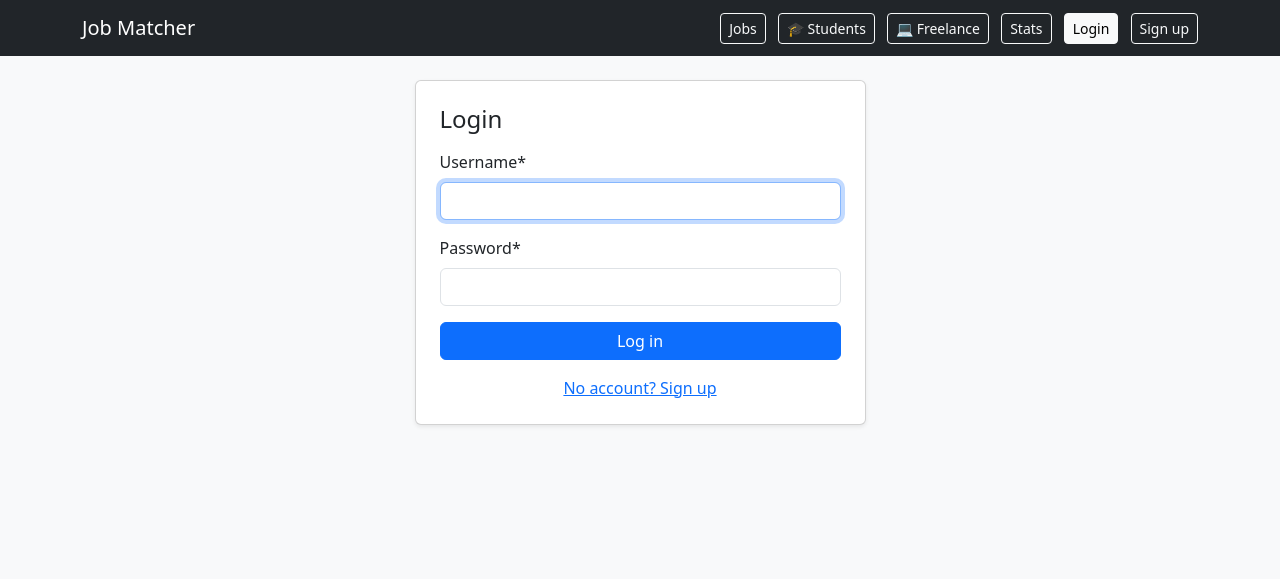
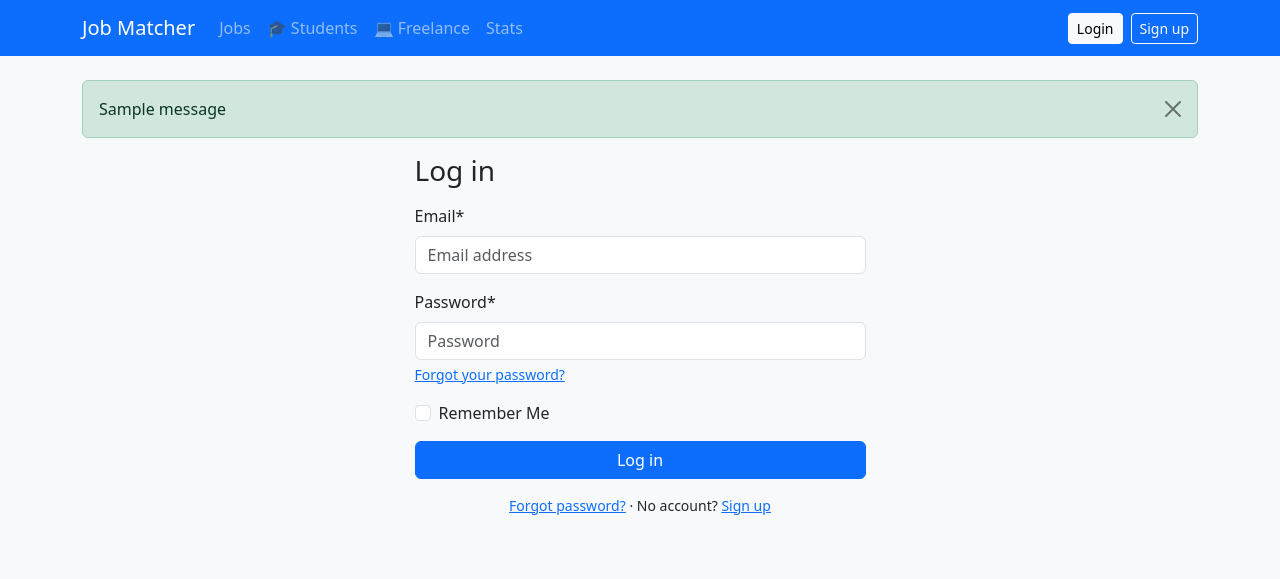
Before and after one commit to Dimon-2022/job_matcher, a Django app: page /accounts/login/ in a window 1280 px wide. Shown: the top 579 px of the page. Run offline with Django 5.2, Linux system fonts and the light colour scheme; tables that the repository leaves empty hold one stand-in row (values such as "Sample post"); one stand-in notice (Sample message) is shown; some libraries are stand-ins or nearby versions.

Commit message:
Switch auth to django-allauth: email login, verification, password reset

```diff
--- a/accounts/urls.py
+++ /dev/null
@@ -1,7 +0,0 @@
-from django.urls import path
-
-from . import views
-
-urlpatterns = [
-    path("signup/", views.signup, name="signup"),
-]
--- a/config/urls.py
+++ b/config/urls.py
@@ -8,8 +8,7 @@ urlpatterns = [
     path('', include('resumes.urls')),
     path('', include("matching.urls")),
     path('', include("jobs.urls")),
-    path("accounts/", include("django.contrib.auth.urls")),
-    path("accounts/", include("accounts.urls")),
+    path("accounts/", include("allauth.urls")),
     path('', include("notifications.urls")),
 ]
 
--- a/jobs/templates/jobs/job_list.html
+++ b/jobs/templates/jobs/job_list.html
@@ -29,7 +29,7 @@
     <div class="alert alert-light border d-flex justify-content-between align-items-center">
         <span>
             🔍 <strong>{{ new_closed_count }}</strong> job{{ new_closed_count|pluralize }} closed recently.
-            <a href="{% url 'signup' %}">Sign up</a> to get notified about jobs that match your skills before they close.
+            <a href="{% url 'account_signup' %}">Sign up</a> to get notified about jobs that match your skills before they close.
         </span>
         <a href="{% url 'closed_jobs' %}" class="btn btn-sm btn-outline-primary ms-3 text-nowrap">Take a look →</a>
     </div>
--- a/jobs/tests.py
+++ b/jobs/tests.py
@@ -43,7 +43,7 @@ class JobAccessTests(TestCase):
     def test_guest_redirected_to_login(self):
         response = self.client.get(reverse("job_create"))
         self.assertEqual(response.status_code, 302)
-        self.assertIn(reverse("login"), response.url)
+        self.assertIn(reverse("account_login"), response.url)
 
     def test_seeker_cannot_create_job(self):
         self.client.force_login(self.seeker)
@@ -126,7 +126,7 @@ class JobAccessTests(TestCase):
         self.job.save()
         response = self.client.get(reverse("job_detail", args=[self.job.pk]))
         self.assertEqual(response.status_code, 302)
-        self.assertIn(reverse("signup"), response.url)
+        self.assertIn(reverse("account_signup"), response.url)
 
     def test_guest_can_open_open_job(self):
         response = self.client.get(reverse("job_detail", args=[self.job.pk]))
--- a/jobs/views.py
+++ b/jobs/views.py
@@ -188,7 +188,7 @@ class JobDetailView(DetailView):
     def get(self, request, *args, **kwargs):
         self.object = self.get_object()
         if not self.object.is_open and not request.user.is_authenticated:
-            signup_url = reverse("signup")
+            signup_url = reverse("account_signup")
             return redirect(f"{signup_url}?{urlencode({'next': request.get_full_path()})}")
         context = self.get_context_data(object=self.object)
         return self.render_to_response(context)
--- a/requirements.txt
+++ b/requirements.txt
@@ -9,6 +9,7 @@ cloudpickle==3.1.2
 crispy-bootstrap5==2026.9
 cryptography==50.0.2
 Django==5.2.18
+django-allauth==65.19.7
 django-crispy-forms==2.7
 exceptiongroup==1.3.1
 filelock==3.32.3
--- /dev/null
+++ b/templates/account/login.html
@@ -0,0 +1,24 @@
+{% extends "base.html" %}
+{% load crispy_forms_tags %}
+
+{% block title %}Log in{% endblock %}
+
+{% block content %}
+<div class="row justify-content-center">
+  <div class="col-md-6 col-lg-5">
+    <h1 class="h3 mb-3">Log in</h1>
+    <form method="post" action="{% url 'account_login' %}">
+      {% csrf_token %}
+      {{ form|crispy }}
+      {% if redirect_field_value %}
+        <input type="hidden" name="{{ redirect_field_name }}" value="{{ redirect_field_value }}">
+      {% endif %}
+      <button type="submit" class="btn btn-primary w-100">Log in</button>
+    </form>
+    <p class="mt-3 small text-center">
+      <a href="{% url 'account_reset_password' %}">Forgot password?</a> ·
+      No account? <a href="{% url 'account_signup' %}">Sign up</a>
+    </p>
+  </div>
+</div>
+{% endblock %}
--- a/templates/base.html
+++ b/templates/base.html
@@ -3,7 +3,7 @@
 <head>
     <meta charset="UTF-8">
     <meta name="viewport" content="width=device-width, initial-scale=1">
-    <title>{% block title %}Job Matcher{% endblock %}</title>
+    <title>{% block title %}Job Matcher{% endblock %} · Job Matcher</title>
     <link href="https://cdn.jsdelivr.net/npm/bootstrap@5.3.3/dist/css/bootstrap.min.css" rel="stylesheet">
     <style>
         .line-clamp-2 {
@@ -20,104 +20,133 @@
             text-decoration: underline;
         }
         #job-results.htmx-request {
-            opacity: 0.5;
-            transition: opacity 0.2s;
+            opacity: .5;
+            transition: opacity .2s;
         }
-
         .closed-card {
-    background-color: #f1f3f5;
+            background: var(--bs-tertiary-bg);
+            color: var(--bs-secondary-color);
         }
         .closed-stamp {
             position: absolute;
             top: 50%;
             left: 50%;
             transform: translate(-50%, -50%) rotate(-8deg);
-    border: 3px solid #dc3545;
-    border-radius: 0.5rem;
-    color: #dc3545;
+            border: 3px solid var(--bs-danger);
+            color: var(--bs-danger);
+            padding: .25rem 1rem;
             font-size: 1.5rem;
             font-weight: 700;
-    letter-spacing: 0.15em;
-    text-transform: uppercase;
-    padding: 0.2rem 1rem;
-    opacity: 0.35;
+            letter-spacing: .1em;
+            border-radius: .5rem;
+            opacity: .35;
             pointer-events: none;
         }
-
         .stats-row:hover {
-    background-color: #f1f3f5;
+            background: var(--bs-tertiary-bg);
         }
-
     </style>
     {% block extra_head %}{% endblock %}
 </head>
 <body class="bg-light">
-<nav class="navbar navbar-dark bg-dark mb-4">
+
+{% with current=request.resolver_match.url_name %}
+<nav class="navbar navbar-expand-lg navbar-dark bg-primary mb-4">
     <div class="container">
         <a class="navbar-brand" href="{% url 'job_list' %}">Job Matcher</a>
-        <div>
-            {% with current=request.resolver_match.url_name %}
-                <a class="btn btn-sm me-2 {% if current == 'job_list' %}btn-light{% else %}btn-outline-light{% endif %}" href="{% url 'job_list' %}">Jobs</a>
-                <a class="btn btn-sm me-2 {% if current == 'student_jobs' %}btn-light{% else %}btn-outline-light{% endif %}" href="{% url 'student_jobs' %}">🎓 Students</a>
-                <a class="btn btn-sm me-2 {% if current == 'freelance_jobs' %}btn-light{% else %}btn-outline-light{% endif %}" href="{% url 'freelance_jobs' %}">💻 Freelance</a>
-                <a class="btn btn-sm me-2 {% if current == 'job_stats' %}btn-light{% else %}btn-outline-light{% endif %}" href="{% url 'job_stats' %}">Stats</a>
+        <button class="navbar-toggler" type="button" data-bs-toggle="collapse" data-bs-target="#mainNav">
+            <span class="navbar-toggler-icon"></span>
+        </button>
 
+        <div class="collapse navbar-collapse" id="mainNav">
+            <ul class="navbar-nav me-auto">
+                <li class="nav-item">
+                    <a class="nav-link {% if current == 'job_list' %}active{% endif %}" href="{% url 'job_list' %}">Jobs</a>
+                </li>
+                <li class="nav-item">
+                    <a class="nav-link {% if current == 'student_jobs' %}active{% endif %}" href="{% url 'student_jobs' %}">🎓 Students</a>
+                </li>
+                <li class="nav-item">
+                    <a class="nav-link {% if current == 'freelance_jobs' %}active{% endif %}" href="{% url 'freelance_jobs' %}">💻 Freelance</a>
+                </li>
+                <li class="nav-item">
+                    <a class="nav-link {% if current == 'job_stats' %}active{% endif %}" href="{% url 'job_stats' %}">Stats</a>
+                </li>
+            </ul>
+
+            <div class="d-flex align-items-center">
                 {% if user.is_authenticated %}
-                    {% if user.profile.role == "seeker" %}
+                    {% if user.profile.role == "employer" %}
+                        <a class="btn btn-sm me-2 {% if current == 'my_jobs' %}btn-light{% else %}btn-outline-light{% endif %}" href="{% url 'my_jobs' %}">My jobs</a>
+                        <a class="btn btn-sm me-2 {% if current == 'job_create' %}btn-light{% else %}btn-outline-light{% endif %}" href="{% url 'job_create' %}">+ Post job</a>
+                    {% elif user.profile.role == "seeker" %}
                         <a class="btn btn-sm me-2 {% if current == 'my_resumes' %}btn-light{% else %}btn-outline-light{% endif %}" href="{% url 'my_resumes' %}">My resumes</a>
                         <a class="btn btn-sm me-2 {% if current == 'upload_resume' %}btn-light{% else %}btn-outline-light{% endif %}" href="{% url 'upload_resume' %}">Upload resume</a>
-                    {% elif user.profile.role == "employer" %}
-                        <a class="btn btn-sm me-2 {% if current == 'my_jobs' %}btn-light{% else %}btn-outline-light{% endif %}" href="{% url 'my_jobs' %}">My jobs</a>
-                        <a class="btn btn-sm me-2 {% if current == 'job_create' %}btn-light{% else %}btn-outline-light{% endif %}" href="{% url 'job_create' %}">Post a job</a>
                     {% endif %}
-            <a href="{% url 'notification_list' %}" class="btn btn-sm btn-outline-light me-3 position-relative">
+
+                    <a class="btn btn-sm btn-outline-light position-relative me-3" href="{% url 'notification_list' %}" title="Notifications">
                         🔔
                         <span id="notif-badge">{% include "notifications/_badge.html" %}</span>
                     </a>
-                    <span class="text-light me-2">{{ user.username }}</span>
-                    <form method="POST" action="{% url 'logout' %}" class="d-inline">
+
+                    <span class="text-white-50 small me-2">{{ user.email }}</span>
+                    <form method="POST" action="{% url 'account_logout' %}" class="d-inline">
                         {% csrf_token %}
-                        <button class="btn btn-outline-light btn-sm">Logout</button>
+                        <button type="submit" class="btn btn-sm btn-outline-light">Logout</button>
                     </form>
                 {% else %}
-                    <a class="btn btn-sm me-2 {% if current == 'login' %}btn-light{% else %}btn-outline-light{% endif %}" href="{% url 'login' %}">Login</a>
-                    <a class="btn btn-sm {% if current == 'signup' %}btn-light{% else %}btn-outline-light{% endif %}" href="{% url 'signup' %}">Sign up</a>
+                    <a class="btn btn-sm me-2 {% if current == 'account_login' %}btn-light{% else %}btn-outline-light{% endif %}" href="{% url 'account_login' %}">Login</a>
+                    <a class="btn btn-sm {% if current == 'account_signup' %}btn-light{% else %}btn-outline-light{% endif %}" href="{% url 'account_signup' %}">Sign up</a>
                 {% endif %}
-            {% endwith %}
+            </div>
         </div>
     </div>
 </nav>
+{% endwith %}
 
-<main class="container">
+<main class="container pb-5">
+    {% for message in messages %}
+        <div class="alert alert-{% if message.tags == 'error' %}danger{% else %}{{ message.tags|default:'info' }}{% endif %} alert-dismissible fade show">
+            {{ message }}
+            <button type="button" class="btn-close" data-bs-dismiss="alert"></button>
+        </div>
+    {% endfor %}
+
     {% block content %}{% endblock %}
 </main>
 
 {% if user.is_authenticated %}
-    <div id="toast-container" class="toast-container position-fixed bottom-0 end-0 p-3"
+<div id="toast-container"
+     class="toast-container position-fixed bottom-0 end-0 p-3"
      hx-get="{% url 'notification_toasts' %}"
      hx-trigger="load, every 30s"
-         hx-swap="beforeend"></div>
+     hx-swap="beforeend">
+</div>
 {% endif %}
 
 <script src="https://cdn.jsdelivr.net/npm/bootstrap@5.3.3/dist/js/bootstrap.bundle.min.js"></script>
-<script src="https://unpkg.com/htmx.org@2"></script>
+<script src="https://unpkg.com/htmx.org@2.0.4"></script>
 <script>
-    function initTooltips(root = document) {
-        root.querySelectorAll('[data-bs-toggle="tooltip"]').forEach((el) => {
+    function initTooltips(root) {
+        root.querySelectorAll('[data-bs-toggle="tooltip"]').forEach(function (el) {
             bootstrap.Tooltip.getOrCreateInstance(el);
         });
     }
 
     function showNewToasts() {
-        document.querySelectorAll(".js-new-toast").forEach((el) => {
+        document.querySelectorAll(".js-new-toast").forEach(function (el) {
             el.classList.remove("js-new-toast");
+            el.addEventListener("hidden.bs.toast", function () { el.remove(); });
             bootstrap.Toast.getOrCreateInstance(el).show();
         });
     }
 
-    document.addEventListener("DOMContentLoaded", () => initTooltips());
+    document.addEventListener("DOMContentLoaded", function () {
+        initTooltips(document);
+        showNewToasts();
+    });
 
-    document.addEventListener("htmx:afterSwap", (event) => {
+    document.body.addEventListener("htmx:afterSwap", function (event) {
         initTooltips(event.detail.target);
         showNewToasts();
     });
--- a/templates/registration/login.html
+++ /dev/null
@@ -1,25 +0,0 @@
-{% extends "base.html" %}
-
-{% load crispy_forms_tags %}
-
-{% block title %}Login{% endblock %}
-
-{% block content %}
-<div class="row justify-content-center">
-    <div class="col-md-5">
-        <div class="card shadow-sm">
-            <div class="card-body p-4">
-                <h1 class="h4 mb-3">Login</h1>
-                <form method="POST">
-                    {% csrf_token %}
-                    {{ form|crispy }}
-                    <button type="submit" class="btn btn-primary w-100">Log in</button>
-                </form>
-                <p class="text-center mt-3 mb-0">
-                    <a href="{% url 'signup' %}">No account? Sign up</a>
-                </p>
-            </div>
-        </div>
-    </div>
-</div>
-{% endblock %}
```
Also changed, not shown: accounts/forms.py (+10 -4 lines), accounts/tests.py (+54 -14 lines), accounts/views.py (deleted, +0 -25 lines), config/settings.py (+22 -0 lines), templates/account/signup.html (added, +26 -0 lines), templates/allauth/layouts/base.html (added, +26 -0 lines), templates/registration/signup.html (deleted, +0 -31 lines). Lines whose indentation alone changed are shown as unchanged.
